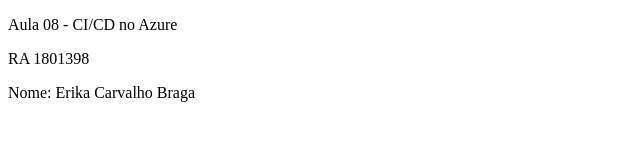
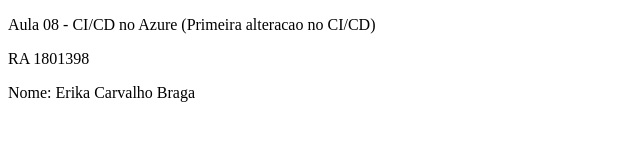
Before and after one commit to erikabraga/aula08ra1801398, a plain HTML site: page index.html in a window 1280 px wide. Shown: the whole page, without its empty margins (0-640 px from the left). Drawn offline with Linux system fonts and the light colour scheme.

Commit message:
Segundo commit

```diff
--- a/index.html
+++ b/index.html
@@ -5,7 +5,7 @@
     <title>CI/CD no Azure</title>
 </head>
 <body>
-<p>Aula 08 - CI/CD no Azure</p>
+<p>Aula 08 - CI/CD no Azure (Primeira alteracao no CI/CD)</p>
 <p>RA 1801398</p>
 <p>Nome: Erika Carvalho Braga</p>
 </body>
```
